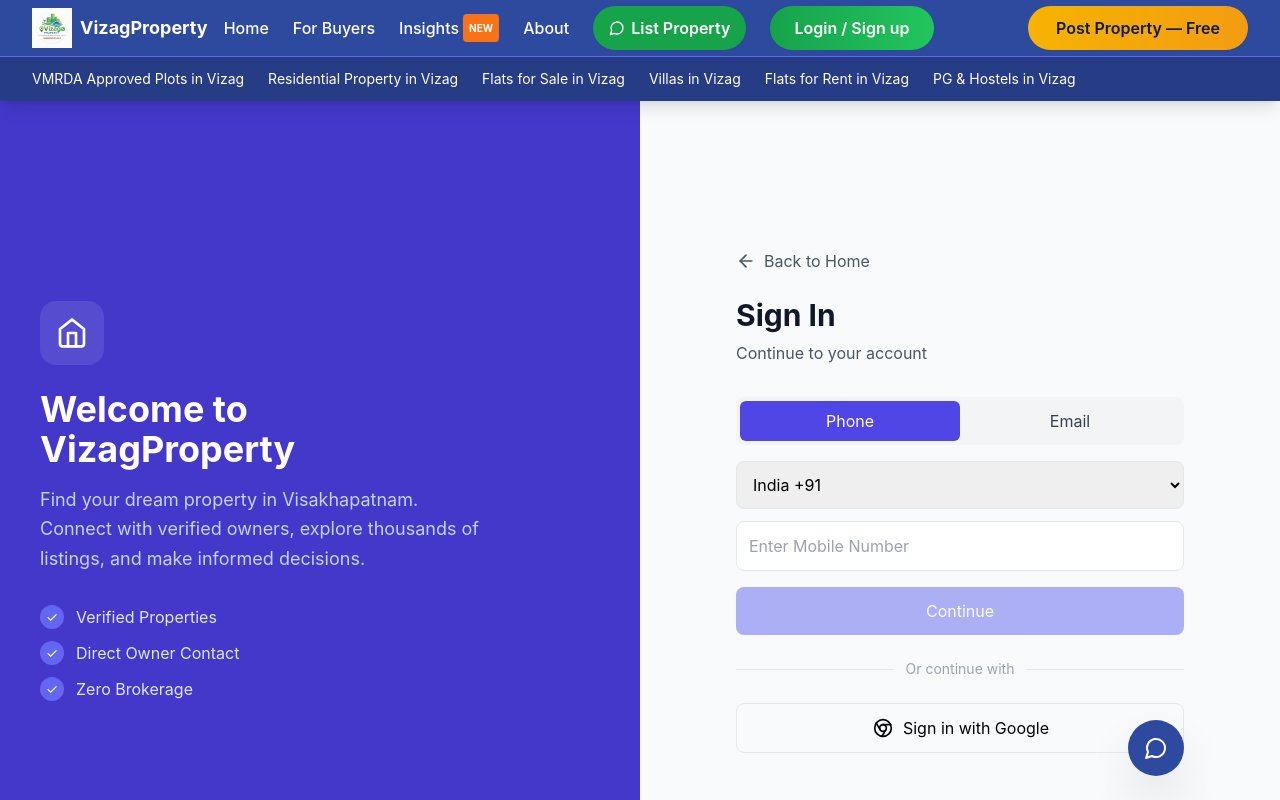
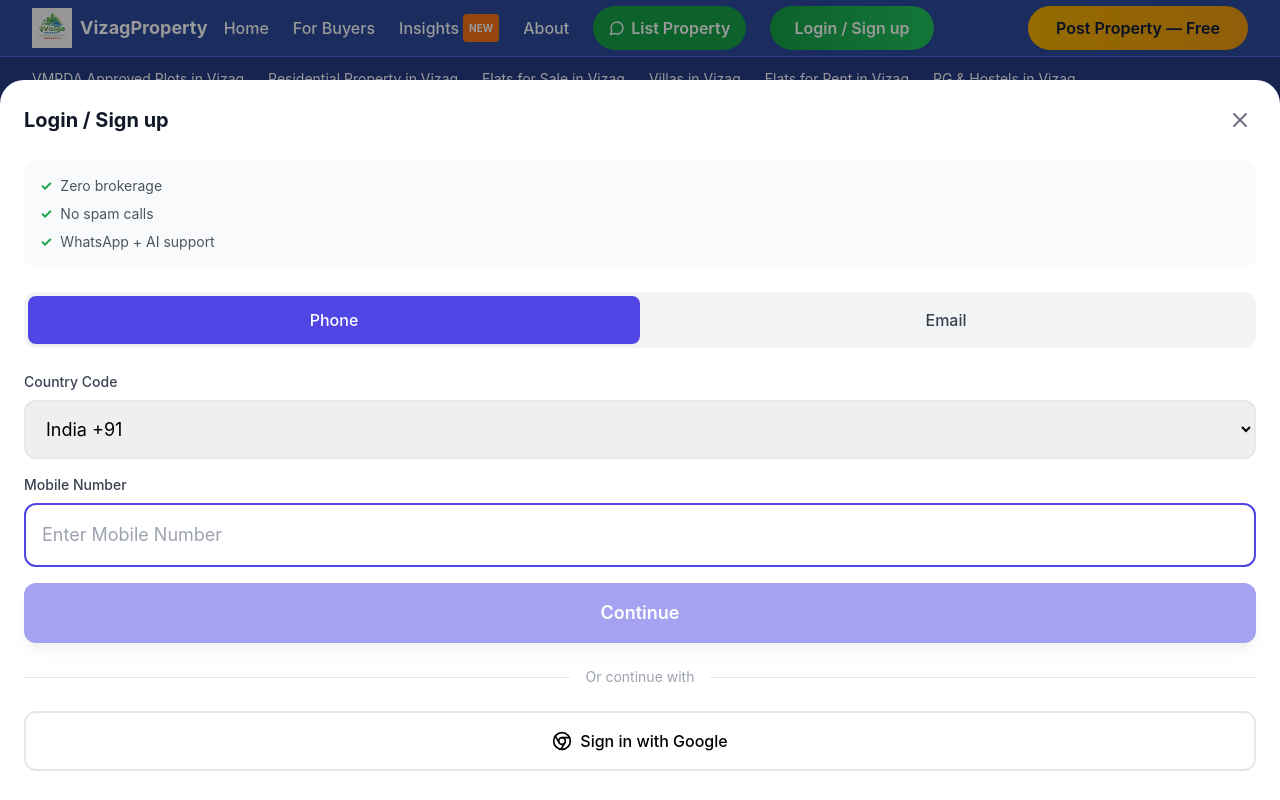
Before and after one commit to enirchibs/vizagproperty, a React (Vite) app: page /login in a window 1280 px wide. Shown: the top 800 px of the page. Built offline with nearby package versions, Linux system fonts and the light colour scheme; the HTML template or start-up script is replaced by a standard one.

Commit message:
mobillogin

```diff
--- a/src/components/AuthModal.tsx
+++ b/src/components/AuthModal.tsx
@@ -10,13 +10,15 @@ interface AuthModalProps {
 
 export function AuthModal({ onClose, intentRole = 'buyer', redirectTo }: AuthModalProps) {
   const { user, signInWithPhone, verifyOtp, signInWithEmail, signUpWithEmail, signInWithGoogle } = useAuth()
-  const [authMethod, setAuthMethod] = useState<'phone' | 'email'>('phone')
+  const lastMethod = (localStorage.getItem('last_login_method') || 'phone') as 'phone' | 'email'
+  const [authMethod, setAuthMethod] = useState<'phone' | 'email'>(lastMethod)
   const [countryCode, setCountryCode] = useState('+91')
   const [phoneNumber, setPhoneNumber] = useState('')
   const [email, setEmail] = useState('')
   const [password, setPassword] = useState('')
   const [otpDigits, setOtpDigits] = useState<string[]>(['', '', '', '', '', ''])
   const otpInputRefs = useRef<(HTMLInputElement | null)[]>([])
+  const phoneInputRef = useRef<HTMLInputElement>(null)
   const [loading, setLoading] = useState(false)
   const [error, setError] = useState('')
   const [otpSent, setOtpSent] = useState(false)
@@ -67,6 +69,14 @@ export function AuthModal({ onClose, intentRole = 'buyer', redirectTo }: AuthMod
       }, 100)
     }
   }, [otpSent])
+
+  useEffect(() => {
+    if (authMethod === 'phone' && !otpSent) {
+      setTimeout(() => {
+        phoneInputRef.current?.focus()
+      }, 300)
+    }
+  }, [authMethod, otpSent])
 
   const validatePhoneNumber = (phone: string) => {
     const cleaned = phone.replace(/\D/g, '')
@@ -150,6 +160,7 @@ export function AuthModal({ onClose, intentRole = 'buyer', redirectTo }: AuthMod
     try {
       const fullPhone = `${countryCode}${phoneNumber}`
       await verifyOtp(fullPhone, otpValue, intentRole, redirectTo)
+      localStorage.setItem('last_login_method', 'phone')
       onClose()
     } catch (err: any) {
       setError(err.message || 'Invalid OTP. Please try again.')
@@ -190,6 +201,7 @@ export function AuthModal({ onClose, intentRole = 'buyer', redirectTo }: AuthMod
           throw loginError
         }
       }
+      localStorage.setItem('last_login_method', 'email')
     } catch (err: any) {
       setError(err.message || 'Authentication failed. Please try again.')
       setLoading(false)
@@ -209,6 +221,7 @@ export function AuthModal({ onClose, intentRole = 'buyer', redirectTo }: AuthMod
 
     try {
       await signInWithGoogle()
+      localStorage.setItem('last_login_method', 'phone')
     } catch (err: any) {
       setError(err.message || 'Google sign-in failed. Please try again.')
       setLoading(false)
@@ -319,7 +332,9 @@ export function AuthModal({ onClose, intentRole = 'buyer', redirectTo }: AuthMod
                       Mobile Number
                     </label>
                     <input
+                      ref={phoneInputRef}
                       type="tel"
+                      inputMode="numeric"
                       required
                       value={phoneNumber}
                       onChange={(e) => setPhoneNumber(e.target.value.replace(/\D/g, '').slice(0, 10))}
--- a/src/pages/LoginPage.tsx
+++ b/src/pages/LoginPage.tsx
@@ -1,7 +1,7 @@
-import { useEffect, useState } from 'react'
+import { useEffect, useState, useRef } from 'react'
 import { useNavigate, useLocation } from 'react-router-dom'
 import { useAuth } from '../contexts/AuthContext'
-import { Chrome, Home, ArrowLeft } from 'lucide-react'
+import { Chrome, X } from 'lucide-react'
 
 export function LoginPage() {
   const navigate = useNavigate()
@@ -20,6 +20,10 @@ export function LoginPage() {
   const intentRole: 'buyer' | 'owner' = 'buyer'
   const [countryCode] = useState('+91')
 
+  const phoneInputRef = useRef<HTMLInputElement>(null)
+  const emailInputRef = useRef<HTMLInputElement>(null)
+  const otpInputRef = useRef<HTMLInputElement>(null)
+
   const redirectParam = new URLSearchParams(location.search).get('redirect') || '/'
 
   useEffect(() => {
@@ -27,6 +31,22 @@ export function LoginPage() {
       navigate(redirectParam)
     }
   }, [user, loading, navigate, redirectParam])
+
+  useEffect(() => {
+    if (showOtpInput) {
+      setTimeout(() => {
+        otpInputRef.current?.focus()
+      }, 100)
+    } else if (authMode === 'phone') {
+      setTimeout(() => {
+        phoneInputRef.current?.focus()
+      }, 300)
+    } else if (authMode === 'email') {
+      setTimeout(() => {
+        emailInputRef.current?.focus()
+      }, 300)
+    }
+  }, [authMode, showOtpInput])
 
   const handlePhoneSubmit = async (e: React.FormEvent) => {
     e.preventDefault()
@@ -53,6 +73,7 @@ export function LoginPage() {
     try {
       const formattedPhone = phoneNumber.startsWith('+91') ? phoneNumber : `+91${phoneNumber}`
       await verifyOtp(formattedPhone, otp, intentRole, redirectParam)
+      localStorage.setItem('last_login_method', 'phone')
     } catch (err: any) {
       setError(err.message || 'Invalid OTP. Please try again.')
     } finally {
@@ -72,6 +93,7 @@ export function LoginPage() {
       } else {
         await signInWithEmail(email, password)
       }
+      localStorage.setItem('last_login_method', 'email')
     } catch (err: any) {
       setError(err.message || 'Authentication failed. Please try again.')
     } finally {
@@ -84,6 +106,7 @@ export function LoginPage() {
     setAuthLoading(true)
     try {
       await signInWithGoogle()
+      localStorage.setItem('last_login_method', 'phone')
     } catch (err: any) {
       setError(err.message || 'Google sign in failed.')
       setAuthLoading(false)
@@ -92,68 +115,59 @@ export function LoginPage() {
 
   if (loading) {
     return (
-      <div className="min-h-screen flex items-center justify-center">
+      <div className="min-h-screen flex items-center justify-center bg-black/40">
         <div className="animate-spin rounded-full h-12 w-12 border-b-2 border-indigo-600" />
       </div>
     )
   }
 
   return (
-    <div className="min-h-screen flex flex-col md:flex-row">
-      <div className="hidden md:flex w-1/2 bg-indigo-700 text-white p-10 flex-col justify-center">
-        <div className="max-w-md">
-          <div className="inline-flex items-center justify-center w-16 h-16 bg-white/10 rounded-2xl mb-6">
-            <Home className="h-8 w-8 text-white" />
-          </div>
-          <h1 className="text-4xl font-bold mb-4">Welcome to VizagProperty</h1>
-          <p className="text-indigo-200 text-lg leading-relaxed">
-            Find your dream property in Visakhapatnam. Connect with verified owners, explore thousands of listings, and make informed decisions.
-          </p>
-          <div className="mt-8 space-y-3">
-            <div className="flex items-center gap-3">
-              <div className="w-6 h-6 bg-indigo-500 rounded-full flex items-center justify-center text-sm">✓</div>
-              <span className="text-indigo-100">Verified Properties</span>
-            </div>
-            <div className="flex items-center gap-3">
-              <div className="w-6 h-6 bg-indigo-500 rounded-full flex items-center justify-center text-sm">✓</div>
-              <span className="text-indigo-100">Direct Owner Contact</span>
-            </div>
-            <div className="flex items-center gap-3">
-              <div className="w-6 h-6 bg-indigo-500 rounded-full flex items-center justify-center text-sm">✓</div>
-              <span className="text-indigo-100">Zero Brokerage</span>
-            </div>
-          </div>
-        </div>
+    <div className="fixed inset-0 z-50 bg-black/40 flex items-end animate-fade-in">
+      <div className="w-full bg-white rounded-t-3xl animate-slide-up-modal max-h-[90vh] overflow-y-auto shadow-2xl">
+        <div className="p-6 pb-8">
+          <div className="flex justify-between items-center mb-6">
+            <h2 className="text-xl font-bold text-gray-900">
+              {showOtpInput ? 'Verify OTP' : 'Login / Sign up'}
+            </h2>
+            <button
+              onClick={() => navigate(-1)}
+              className="text-gray-500 hover:text-gray-700 transition-colors p-1"
+              aria-label="Close"
+            >
+              <X className="h-6 w-6" />
+            </button>
           </div>
 
-      <div className="w-full md:w-1/2 p-6 flex flex-col justify-center">
-        <div className="max-w-md w-full mx-auto">
-          <button
-            onClick={() => navigate('/')}
-            className="flex items-center gap-2 text-gray-600 hover:text-gray-900 mb-6 transition-colors"
-          >
-            <ArrowLeft className="h-5 w-5" />
-            <span>Back to Home</span>
-          </button>
-
-          <div className="mb-8">
-            <h2 className="text-3xl font-bold text-gray-900 mb-2">
-              {showOtpInput ? 'Verify OTP' : isSignUp ? 'Create Account' : 'Sign In'}
-            </h2>
-            <p className="text-gray-600">
-              {showOtpInput
-                ? `Enter the code sent to ${countryCode} ${phoneNumber}`
-                : 'Continue to your account'}
+          {showOtpInput && (
+            <p className="text-gray-600 text-sm mb-6">
+              Enter the code sent to {countryCode} {phoneNumber}
             </p>
-          </div>
+          )}
 
           {!showOtpInput && (
-            <div className="flex bg-gray-100 rounded-lg p-1 mb-4">
+            <ul className="text-sm text-gray-600 space-y-2 mb-6 bg-gray-50 p-4 rounded-xl">
+              <li className="flex items-center gap-2">
+                <span className="text-green-600 font-bold">✓</span>
+                Zero brokerage
+              </li>
+              <li className="flex items-center gap-2">
+                <span className="text-green-600 font-bold">✓</span>
+                No spam calls
+              </li>
+              <li className="flex items-center gap-2">
+                <span className="text-green-600 font-bold">✓</span>
+                WhatsApp + AI support
+              </li>
+            </ul>
+          )}
+
+          {!showOtpInput && (
+            <div className="flex bg-gray-100 rounded-xl p-1 mb-6">
               <button
                 onClick={() => setAuthMode('phone')}
-                className={`flex-1 py-2 rounded-md ${
+                className={`flex-1 py-3 rounded-lg font-medium transition-all ${
                   authMode === 'phone'
-                    ? 'bg-indigo-600 text-white'
+                    ? 'bg-indigo-600 text-white shadow-sm'
                     : 'text-gray-700'
                 }`}
               >
@@ -161,9 +175,9 @@ export function LoginPage() {
               </button>
               <button
                 onClick={() => setAuthMode('email')}
-                className={`flex-1 py-2 rounded-md ${
+                className={`flex-1 py-3 rounded-lg font-medium transition-all ${
                   authMode === 'email'
-                    ? 'bg-indigo-600 text-white'
+                    ? 'bg-indigo-600 text-white shadow-sm'
                     : 'text-gray-700'
                 }`}
               >
@@ -175,49 +189,68 @@ export function LoginPage() {
           {authMode === 'phone' ? (
             <>
               {!showOtpInput ? (
-                <form onSubmit={handlePhoneSubmit}>
-                  <select className="w-full border rounded-lg p-3 mb-3">
+                <form onSubmit={handlePhoneSubmit} className="space-y-4">
+                  <div>
+                    <label className="block text-sm font-medium text-gray-700 mb-2">
+                      Country Code
+                    </label>
+                    <select className="w-full border-2 border-gray-200 rounded-xl p-4 text-lg focus:border-indigo-600 focus:outline-none transition-colors">
                       <option>India {countryCode}</option>
                     </select>
+                  </div>
 
+                  <div>
+                    <label className="block text-sm font-medium text-gray-700 mb-2">
+                      Mobile Number
+                    </label>
                     <input
+                      ref={phoneInputRef}
                       type="tel"
+                      inputMode="numeric"
                       value={phoneNumber}
                       onChange={(e) => setPhoneNumber(e.target.value.replace(/\D/g, ''))}
                       placeholder="Enter Mobile Number"
-                    className="w-full border rounded-lg p-3 mb-4"
+                      className="w-full border-2 border-gray-200 rounded-xl p-4 text-lg focus:border-indigo-600 focus:outline-none transition-colors"
                       maxLength={10}
                       required
                     />
+                  </div>
 
-                  {error && <p className="text-red-600 text-sm mb-4">{error}</p>}
+                  {error && <p className="text-red-600 text-sm">{error}</p>}
 
                   <button
                     type="submit"
                     disabled={authLoading || phoneNumber.length !== 10}
-                    className="w-full bg-indigo-500 text-white py-3 rounded-lg disabled:opacity-50"
+                    className="w-full bg-indigo-600 text-white text-lg py-4 rounded-xl font-semibold disabled:opacity-50 disabled:cursor-not-allowed hover:bg-indigo-700 active:scale-[0.98] transition-all shadow-lg"
                   >
                     {authLoading ? 'Sending OTP...' : 'Continue'}
                   </button>
                 </form>
               ) : (
-                <form onSubmit={handleOtpSubmit}>
+                <form onSubmit={handleOtpSubmit} className="space-y-4">
+                  <div>
+                    <label className="block text-sm font-medium text-gray-700 mb-2">
+                      Enter OTP
+                    </label>
                     <input
+                      ref={otpInputRef}
                       type="text"
+                      inputMode="numeric"
                       value={otp}
                       onChange={(e) => setOtp(e.target.value.replace(/\D/g, ''))}
                       placeholder="Enter 6-digit OTP"
-                    className="w-full border rounded-lg p-3 mb-4 text-center text-2xl tracking-widest"
+                      className="w-full border-2 border-gray-200 rounded-xl p-4 text-center text-2xl tracking-[0.5em] focus:border-indigo-600 focus:outline-none transition-colors"
                       maxLength={6}
                       required
                     />
+                  </div>
 
-                  {error && <p className="text-red-600 text-sm mb-4 text-center">{error}</p>}
+                  {error && <p className="text-red-600 text-sm text-center">{error}</p>}
 
                   <button
                     type="submit"
                     disabled={authLoading || otp.length !== 6}
-                    className="w-full bg-indigo-500 text-white py-3 rounded-lg mb-3 disabled:opacity-50"
+                    className="w-full bg-indigo-600 text-white text-lg py-4 rounded-xl font-semibold disabled:opacity-50 disabled:cursor-not-allowed hover:bg-indigo-700 active:scale-[0.98] transition-all shadow-lg"
                   >
                     {authLoading ? 'Verifying...' : 'Verify OTP'}
                   </button>
@@ -229,7 +262,7 @@ export function LoginPage() {
                       setOtp('')
                       setError('')
                     }}
-                    className="w-full text-indigo-600 text-sm"
+                    className="w-full text-indigo-600 text-sm font-medium hover:text-indigo-700"
                   >
                     Change Phone Number
                   </button>
@@ -237,32 +270,43 @@ export function LoginPage() {
               )}
             </>
           ) : (
-            <form onSubmit={handleEmailAuth}>
+            <form onSubmit={handleEmailAuth} className="space-y-4">
+              <div>
+                <label className="block text-sm font-medium text-gray-700 mb-2">
+                  Email Address
+                </label>
                 <input
+                  ref={emailInputRef}
                   type="email"
                   value={email}
                   onChange={(e) => setEmail(e.target.value)}
-                placeholder="Email Address"
-                className="w-full border rounded-lg p-3 mb-3"
+                  placeholder="Enter your email"
+                  className="w-full border-2 border-gray-200 rounded-xl p-4 text-lg focus:border-indigo-600 focus:outline-none transition-colors"
                   required
                 />
+              </div>
 
+              <div>
+                <label className="block text-sm font-medium text-gray-700 mb-2">
+                  Password
+                </label>
                 <input
                   type="password"
                   value={password}
                   onChange={(e) => setPassword(e.target.value)}
-                placeholder="Password"
-                className="w-full border rounded-lg p-3 mb-4"
+                  placeholder="Enter your password"
+                  className="w-full border-2 border-gray-200 rounded-xl p-4 text-lg focus:border-indigo-600 focus:outline-none transition-colors"
                   required
                   minLength={6}
                 />
+              </div>
 
-              {error && <p className="text-red-600 text-sm mb-4">{error}</p>}
+              {error && <p className="text-red-600 text-sm">{error}</p>}
 
               <button
                 type="submit"
                 disabled={authLoading}
-                className="w-full bg-indigo-500 text-white py-3 rounded-lg mb-3 disabled:opacity-50"
+                className="w-full bg-indigo-600 text-white text-lg py-4 rounded-xl font-semibold disabled:opacity-50 disabled:cursor-not-allowed hover:bg-indigo-700 active:scale-[0.98] transition-all shadow-lg"
               >
                 {authLoading ? (isSignUp ? 'Creating Account...' : 'Signing In...') : (isSignUp ? 'Sign Up' : 'Sign In')}
               </button>
@@ -273,27 +317,31 @@ export function LoginPage() {
                   setIsSignUp(!isSignUp)
                   setError('')
                 }}
-                className="w-full text-indigo-600 text-sm"
+                className="w-full text-indigo-600 text-sm font-medium hover:text-indigo-700"
               >
                 {isSignUp ? 'Already have an account? Sign In' : 'Need an account? Sign Up'}
               </button>
             </form>
           )}
 
+          {!showOtpInput && (
+            <>
               <div className="flex items-center my-6">
-            <div className="flex-grow border-t"></div>
-            <span className="mx-3 text-gray-400 text-sm">Or continue with</span>
-            <div className="flex-grow border-t"></div>
+                <div className="flex-grow border-t border-gray-200"></div>
+                <span className="mx-4 text-gray-400 text-sm">Or continue with</span>
+                <div className="flex-grow border-t border-gray-200"></div>
               </div>
 
               <button
                 onClick={handleGoogleSignIn}
                 disabled={authLoading}
-            className="w-full border py-3 rounded-lg flex items-center justify-center gap-2 disabled:opacity-50"
+                className="w-full border-2 border-gray-200 py-4 rounded-xl flex items-center justify-center gap-2 disabled:opacity-50 hover:bg-gray-50 active:scale-[0.98] transition-all font-medium"
               >
-            <Chrome className="h-5" />
+                <Chrome className="h-5 w-5" />
                 Sign in with Google
               </button>
+            </>
+          )}
         </div>
       </div>
     </div>
--- a/tailwind.config.js
+++ b/tailwind.config.js
@@ -34,6 +34,7 @@ export default {
       animation: {
         'fade-in': 'fadeIn 0.3s ease-in-out',
         'slide-up': 'slideUp 0.3s ease-out',
+        'slide-up-modal': 'slideUpModal 0.25s ease-out',
         'pulse-slow': 'pulse 3s cubic-bezier(0.4, 0, 0.6, 1) infinite',
       },
       keyframes: {
@@ -45,6 +46,10 @@ export default {
           '0%': { transform: 'translateY(10px)', opacity: '0' },
           '100%': { transform: 'translateY(0)', opacity: '1' },
         },
+        slideUpModal: {
+          '0%': { transform: 'translateY(100%)' },
+          '100%': { transform: 'translateY(0)' },
+        },
       },
     },
   },
```
Lines whose indentation alone changed are shown as unchanged.
